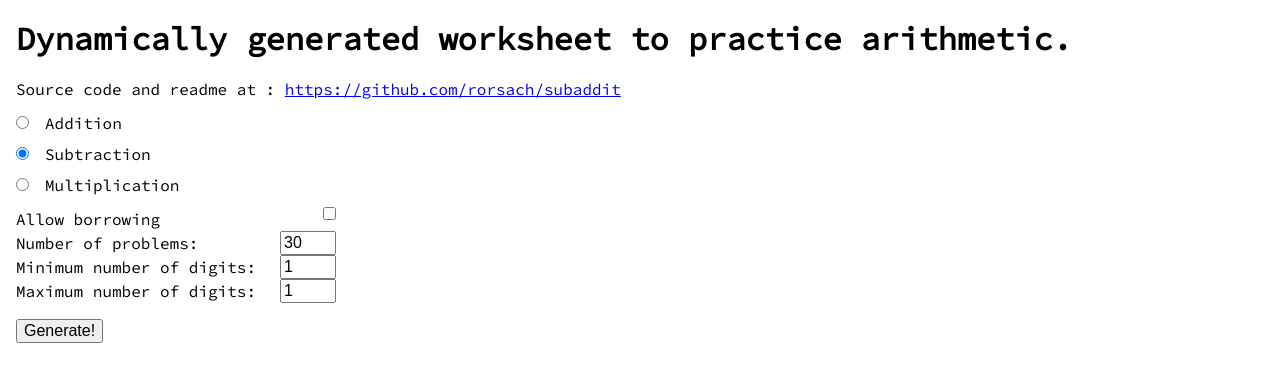
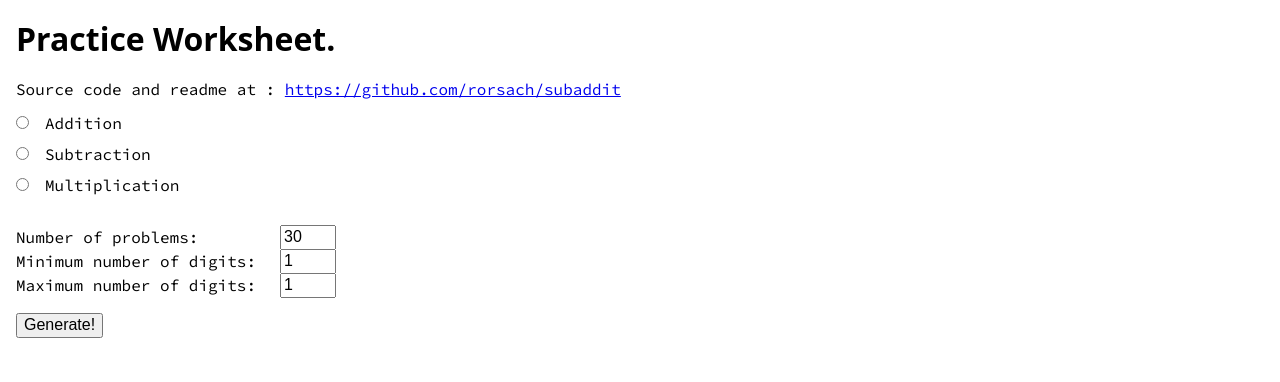
Before and after one commit to rorsach/subaddit, a website: page index.html in a window 1280 px wide. Drawn offline with nearby package versions, Linux system fonts and the light colour scheme.

Commit message:
Add system fonts. Fix initialization issue.

```diff
--- a/css/main.css
+++ b/css/main.css
@@ -2,6 +2,10 @@
     font-family: 'Source Code Pro', monospace;
     font-size: 1rem;
     margin: 1rem;
+}
+
+h1, h2, h3, h4, h5, h6 {
+    font-family: "system-ui";
 }
 
 input[type="radio"] {
--- /dev/null
+++ b/css/system-font.css
@@ -0,0 +1,57 @@
+/*! system-font.css v1.1.0 | CC0-1.0 License | github.com/jonathantneal/system-font-face */
+
+@font-face {
+	font-family: system-ui;
+	font-style: normal;
+	font-weight: 300;
+	src: local(".SFNSText-Light"), local(".HelveticaNeueDeskInterface-Light"), local(".LucidaGrandeUI"), local("Segoe UI Light"), local("Ubuntu Light"), local("Roboto-Light"), local("DroidSans"), local("Tahoma");
+}
+
+@font-face {
+	font-family: system-ui;
+	font-style: italic;
+	font-weight: 300;
+	src: local(".SFNSText-LightItalic"), local(".HelveticaNeueDeskInterface-Italic"), local(".LucidaGrandeUI"), local("Segoe UI Light Italic"), local("Ubuntu Light Italic"), local("Roboto-LightItalic"), local("DroidSans"), local("Tahoma");
+}
+
+@font-face {
+	font-family: system-ui;
+	font-style: normal;
+	font-weight: 400;
+	src: local(".SFNSText-Regular"), local(".HelveticaNeueDeskInterface-Regular"), local(".LucidaGrandeUI"), local("Segoe UI"), local("Ubuntu"), local("Roboto-Regular"), local("DroidSans"), local("Tahoma");
+}
+
+@font-face {
+	font-family: system-ui;
+	font-style: italic;
+	font-weight: 400;
+	src: local(".SFNSText-Italic"), local(".HelveticaNeueDeskInterface-Italic"), local(".LucidaGrandeUI"), local("Segoe UI Italic"), local("Ubuntu Italic"), local("Roboto-Italic"), local("DroidSans"), local("Tahoma");
+}
+
+@font-face {
+	font-family: system-ui;
+	font-style: normal;
+	font-weight: 500;
+	src: local(".SFNSText-Medium"), local(".HelveticaNeueDeskInterface-MediumP4"), local(".LucidaGrandeUI"), local("Segoe UI Semibold"), local("Ubuntu Medium"), local("Roboto-Medium"), local("DroidSans-Bold"), local("Tahoma Bold");
+}
+
+@font-face {
+	font-family: system-ui;
+	font-style: italic;
+	font-weight: 500;
+	src: local(".SFNSText-MediumItalic"), local(".HelveticaNeueDeskInterface-MediumItalicP4"), local(".LucidaGrandeUI"), local("Segoe UI Semibold Italic"), local("Ubuntu Medium Italic"), local("Roboto-MediumItalic"), local("DroidSans-Bold"), local("Tahoma Bold");
+}
+
+@font-face {
+	font-family: system-ui;
+	font-style: normal;
+	font-weight: 700;
+	src: local(".SFNSText-Bold"), local(".HelveticaNeueDeskInterface-Bold"), local(".LucidaGrandeUI"), local("Segoe UI Bold"), local("Ubuntu Bold"), local("Roboto-Bold"), local("DroidSans-Bold"), local("Tahoma Bold");
+}
+
+@font-face {
+	font-family: system-ui;
+	font-style: italic;
+	font-weight: 700;
+	src: local(".SFNSText-BoldItalic"), local(".HelveticaNeueDeskInterface-BoldItalic"), local(".LucidaGrandeUI"), local("Segoe UI Bold Italic"), local("Ubuntu Bold Italic"), local("Roboto-BoldItalic"), local("DroidSans-Bold"), local("Tahoma Bold");
+}
--- a/index.html
+++ b/index.html
@@ -12,6 +12,7 @@
 
         <link href="https://fonts.googleapis.com/css?family=Source+Code+Pro" rel="stylesheet">
         <link rel="stylesheet" href="node_modules/normalize.css/normalize.css">
+        <link rel="stylesheet" href="css/system-font.css">
         <link rel="stylesheet" href="css/main.css">
     </head>
     <body>
@@ -20,11 +21,11 @@
         <![endif]-->
 
         <!-- Add your site or application content here -->
-        <h1>Dynamically generated worksheet to practice arithmetic.</h1>
+        <h1>Practice Worksheet.</h1>
         <p>Source code and readme at : <a href="https://github.com/rorsach/subaddit">https://github.com/rorsach/subaddit</a></p>
 
         <form id="worksheetControls">
-            <input type="radio" id="addition" name="operatorType" value="+" checked /><label for="addition">Addition</label>
+            <input type="radio" id="addition" name="operatorType" value="+" /><label for="addition">Addition</label>
             <input type="radio" id="subtraction" name="operatorType" value="-" /><label for="subtraction">Subtraction</label>
             <input type="radio" id="multiplication" name="operatorType" value="*" /><label for="multiplication">Multiplication</label>
 
--- a/js/main.js
+++ b/js/main.js
@@ -27,7 +27,6 @@
       problemArray.push(problem)
     }
 
-    console.log(problemArray)
     return problemArray;
   }
 
@@ -47,7 +46,6 @@
       operand1 = getRandomInt(0, 9)
       operand2 = (subtractionOperatorEl.checked && appState.allowBorrowing) ? getRandomInt(0, 9) :  getRandomInt(0, operand1)
 
-      console.log(operand1, operand2)
 
       operand1String += operand1
       operand2String += operand2
@@ -69,7 +67,6 @@
   function addListeners() {
 
     document.addEventListener('change', (event) => {
-      console.log(event.target)
       serializeAppState()
     })
 
@@ -120,15 +117,11 @@
   }
 
   function serializeAppState() {
-    console.log('serializeAppState', localStorage.getItem('appState'));
     let jsonAppStateString = JSON.stringify(appState)
-    console.log('jsonAppStateString:', jsonAppStateString)
     localStorage.setItem('appState', jsonAppStateString)
-
   }
 
   function restoreAppState() {
-    console.log('restoreAppState', localStorage.getItem('appState'));
     if (localStorage.getItem('appState')) {
 
       let jsonAppStateString = localStorage.getItem('appState')
@@ -141,7 +134,6 @@
 
       operatorTypeEl.forEach((radioButton) => {
         if (radioButton.value === appState.operatorType) {
-          debugger;
           radioButton.checked = true
         }
       })
@@ -204,7 +196,6 @@
   }
 
   function setNumberOfProblems(value) {
-    console.log('value:', value)
     value = value > 500 ? 500 : value
     appState.numberOfProblems = value
   }
@@ -212,7 +203,6 @@
   function init() {
     restoreAppState()
     addListeners()
-    setOperatorType('-')
     toggleAllowBorrowing()
   }
 
```
